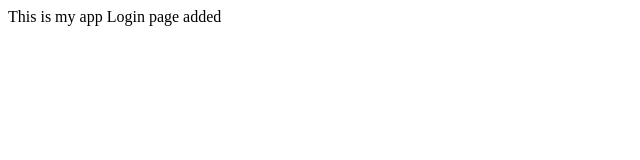
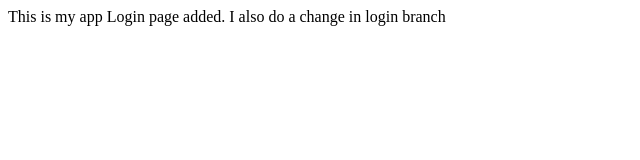
Before and after one commit to milindanath/foo2, a plain HTML site: page index.html in a window 1280 px wide. Shown: the whole page, without its empty margins (0-640 px from the left). Drawn offline with Linux system fonts and the light colour scheme.

Commit message:
I also did my change in the same line

```diff
--- a/index.html
+++ b/index.html
@@ -4,6 +4,6 @@
 </head>
 <body>
 	This is my app
-	Login page added
+	Login page added. I also do a change in login branch
 </body>
 </html>
```
